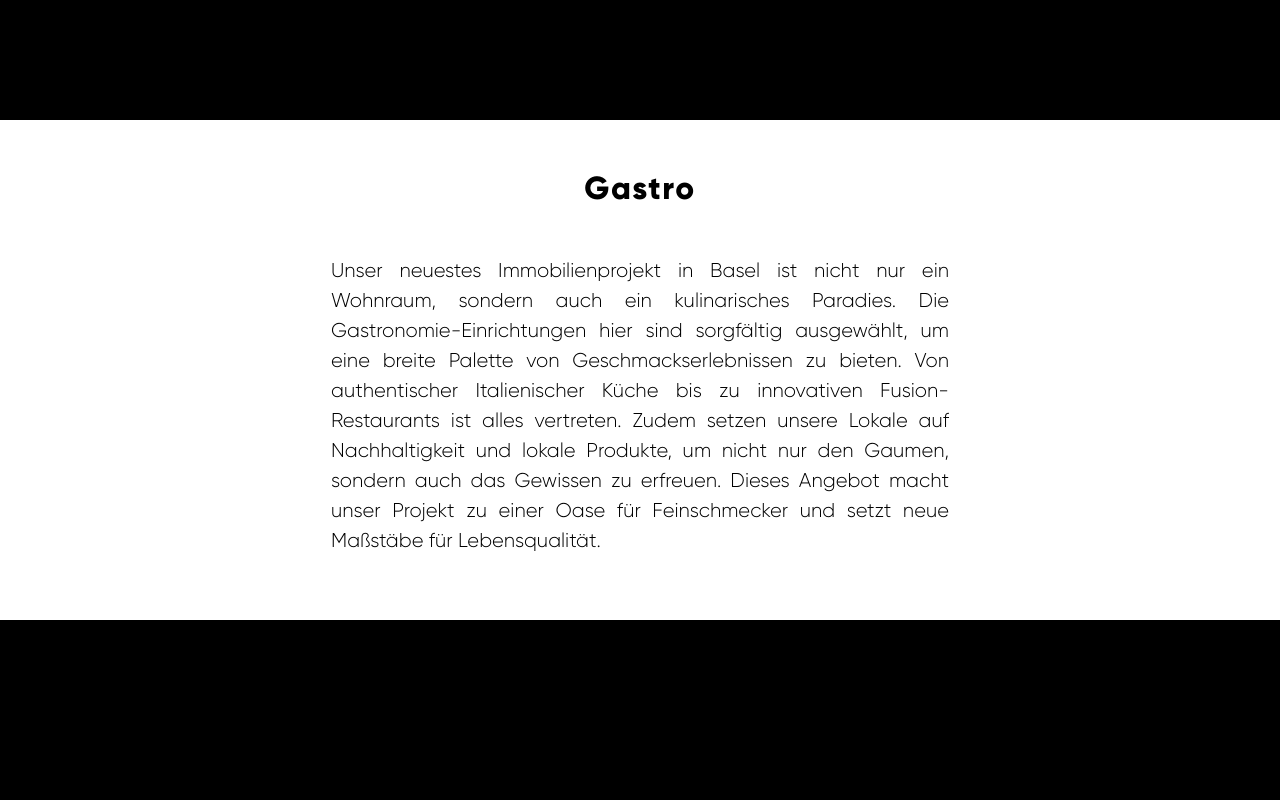
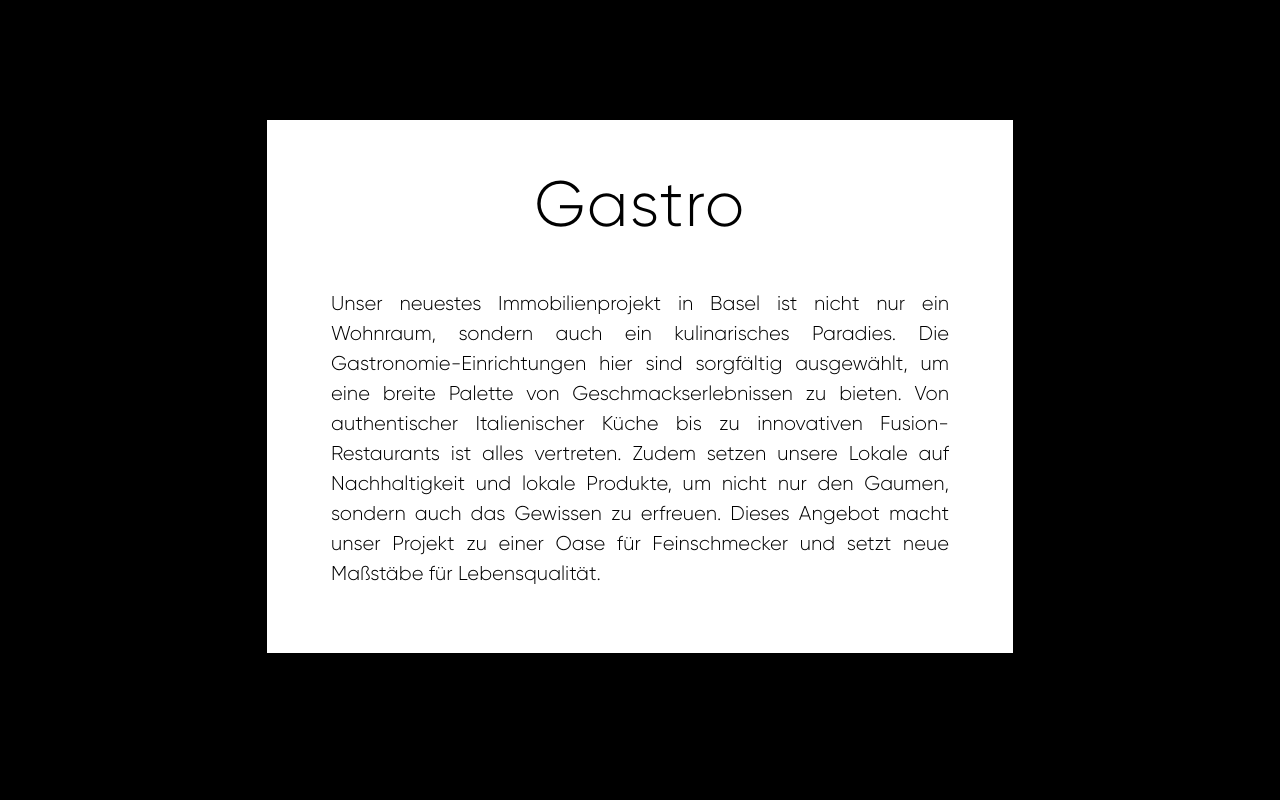
Before and after one commit to lspaini/clara50, a Gatsby site: page / in a window 1280 px wide. Shown: the part 1480-2280 px from the top of the page. Built offline with nearby package versions, Linux system fonts and the light colour scheme; Gatsby itself is replaced by a stand-in of ours.

Commit message:
css changes

```diff
--- a/src/components/Landing.tsx
+++ b/src/components/Landing.tsx
@@ -1,6 +1,6 @@
 import React, { useEffect, useState } from 'react';
 import Full from '../images/full_high.png';
-import { LandingContainer, LandingImageContainer, TitleContainer, Title, TextBox, MainTitle, MainTitleContainer } from '../styles/LandingStyles';
+import { LandingContainer, LandingImageContainer, TitleContainer, Title, TextBox, MainTitle, MainTitleContainer, TextContainer } from '../styles/LandingStyles';
 
 const isDevelopment = process.env.NODE_ENV === "development";
 
@@ -20,16 +20,16 @@ const getImageAspectRatio = (src: string): Promise<number> => {
 };
 
 // get aspect ratio of the viewport (window), even when resized, and put it in the console.
-window.addEventListener('resize', () => {
-  const aspectRatio = window.innerWidth / window.innerHeight;
-  if (isDevelopment) console.log("Viewport AR: ", aspectRatio);
-});
+// window.addEventListener('resize', () => {
+//   const aspectRatio = window.innerWidth / window.innerHeight;
+//   if (isDevelopment) console.log("Viewport AR: ", aspectRatio);
+// });
 
 // get aspect ratio of the viewport (window), even when resized, and put it in the console.
-window.addEventListener('scroll', () => {
-  const aspectRatio = window.innerWidth / window.innerHeight;
-  if (isDevelopment) console.log("Viewport AR: ", aspectRatio);
-});
+// window.addEventListener('scroll', () => {
+//   const aspectRatio = window.innerWidth / window.innerHeight;
+//   if (isDevelopment) console.log("Viewport AR: ", aspectRatio);
+// });
 
 
 
@@ -169,6 +169,7 @@ const adjustImagePosY = (percentage: number): number => {
           <MainTitleContainer>
             <MainTitle bottom={0}>Clarastrasse 50</MainTitle>
           </MainTitleContainer>
+          <TextContainer>
           <TitleContainer>
             <Title bottom={0} >Gastro</Title>
             <TextBox><p>Unser neuestes Immobilienprojekt in Basel ist nicht nur ein Wohnraum, sondern auch ein kulinarisches Paradies. Die Gastronomie-Einrichtungen hier sind sorgfältig ausgewählt, um eine breite Palette von Geschmackserlebnissen zu bieten. Von authentischer Italienischer Küche bis zu innovativen Fusion-Restaurants ist alles vertreten. Zudem setzen unsere Lokale auf Nachhaltigkeit und lokale Produkte, um nicht nur den Gaumen, sondern auch das Gewissen zu erfreuen. Dieses Angebot macht unser Projekt zu einer Oase für Feinschmecker und setzt neue Maßstäbe für Lebensqualität.</p></TextBox>
@@ -181,6 +182,7 @@ const adjustImagePosY = (percentage: number): number => {
             <Title bottom={-5000}>Wohnungen</Title>
             <TextBox><p>Die Wohnungen in unserem neuesten Immobilienprojekt verkörpern den Inbegriff von Luxus und Komfort. Mit einer durchdachten Raumgestaltung und hochwertigen Materialien setzen wir neue Standards für modernes Wohnen. Jede Einheit verfügt über großzügige Fensterfronten, die für eine natürliche Lichtdurchflutung sorgen, und moderne Annehmlichkeiten wie Smart-Home-Technologie. Die offenen Grundrisse bieten Flexibilität und Raum für persönliche Entfaltung, während private Balkone einen atemberaubenden Blick auf Basel bieten. Hier vereinen wir Stil, Funktionalität und Lebensqualität in einem außergewöhnlichen Wohnkonzept.</p></TextBox>
           </TitleContainer>
+          </TextContainer>
       </LandingContainer>
   );
 };
--- a/src/styles/LandingStyles.ts
+++ b/src/styles/LandingStyles.ts
@@ -17,7 +17,19 @@ export const TitleContainer = styled.div`
     background: white;
     color: black;
     padding: 3rem;
+    @media (min-width: 576px) {
+        font-size: 3rem;
+        max-width: 1200px;
+    }
 `;
+
+export const TextContainer = styled.div`
+    position: relative;
+    display: flex;
+    flex-direction: column;
+    justify-content: center;
+    align-items: center;
+    `;
 
 
 
@@ -36,7 +48,8 @@ export const MainTitleContainer = styled.div`
 export const Title = styled.h1<{ bottom: number}>`
     bottom: ${(props) => props.bottom}px;
     box-sizing: border-box;
-    font-size: 1rem;
+    font-weight: 200;
+    font-size: 2rem;
     display: flex;
     align-items: center;
     justify-content: center;
@@ -44,7 +57,7 @@ export const Title = styled.h1<{ bottom: number}>`
     letter-spacing: 0.1rem;
     flex-direction: column;
     @media (min-width: 375px) {
-        font-size: 2rem;
+        font-size: 4rem;
     }
     /* @media (min-width: 576px) {
         min-width: 10rem;
@@ -56,16 +69,13 @@ export const MainTitle = styled.h1<{ bottom: number}>`
     bottom: ${(props) => props.bottom}px;
     padding: 10%;
     box-sizing: border-box;
-    font-size: 1rem;
+    font-size: 2rem;
     display: flex;
     align-items: center;
     justify-content: center;
     display: flex;
     letter-spacing: 0.1rem;
     flex-direction: column;
-    @media (min-width: 375px) {
-        font-size: 2rem;
-    }
     @media (min-width: 576px) {
         font-size: 3rem;
     }
@@ -81,13 +91,15 @@ export const MainTitle = styled.h1<{ bottom: number}>`
 `;
 
 export const TextBox = styled.div`
-    max-width: 650px;
     margin-top: 2rem;
     padding: 1rem;
     box-sizing: border-box;
     font-family: 'Gilroy', sans-serif;
     font-size: 1.25rem;
     line-height: 1.25;
+    @media (min-width: 576px) {
+        max-width: 650px;
+    }
     @media (min-width: 48rem) {
     text-align: justify;
     line-height: 1.5;
```
